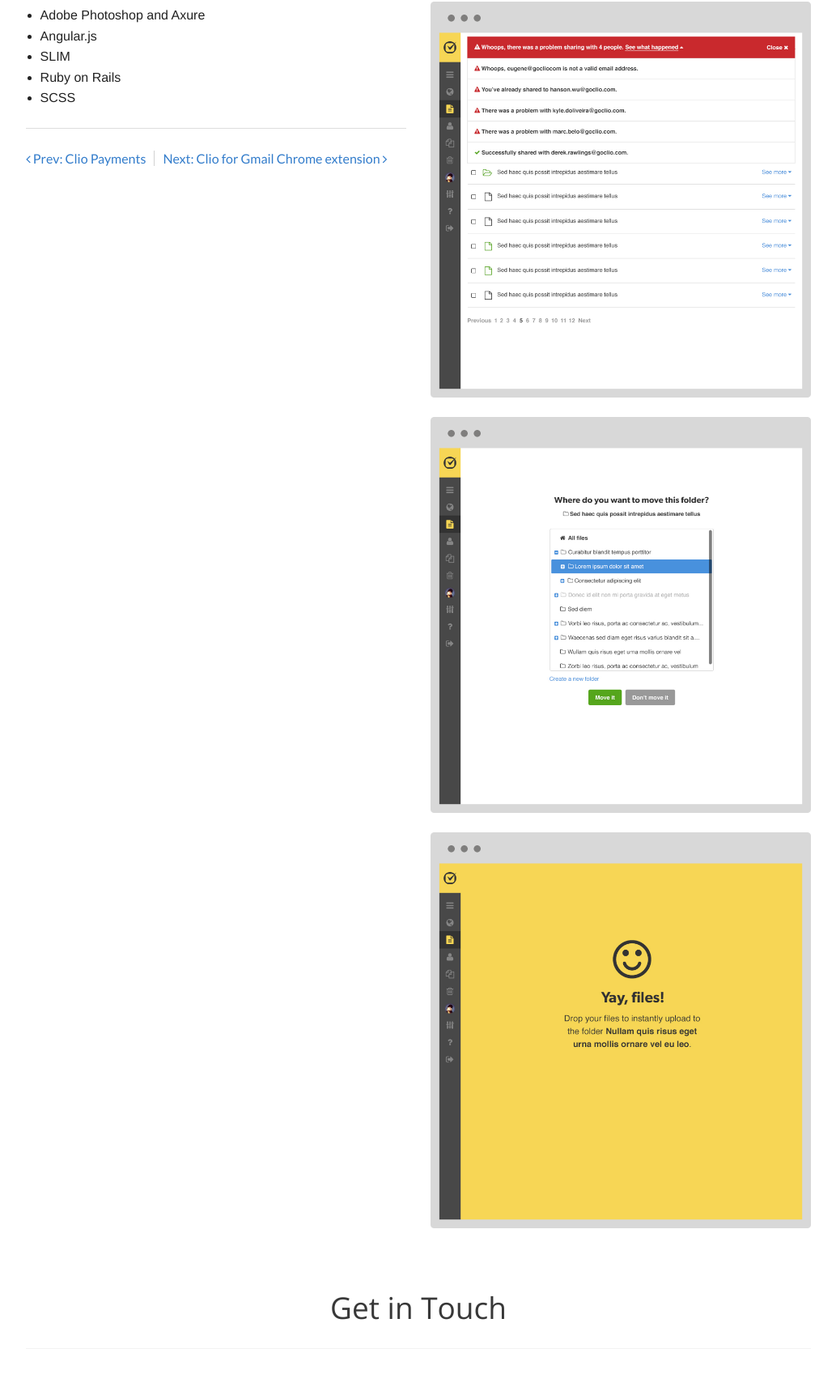
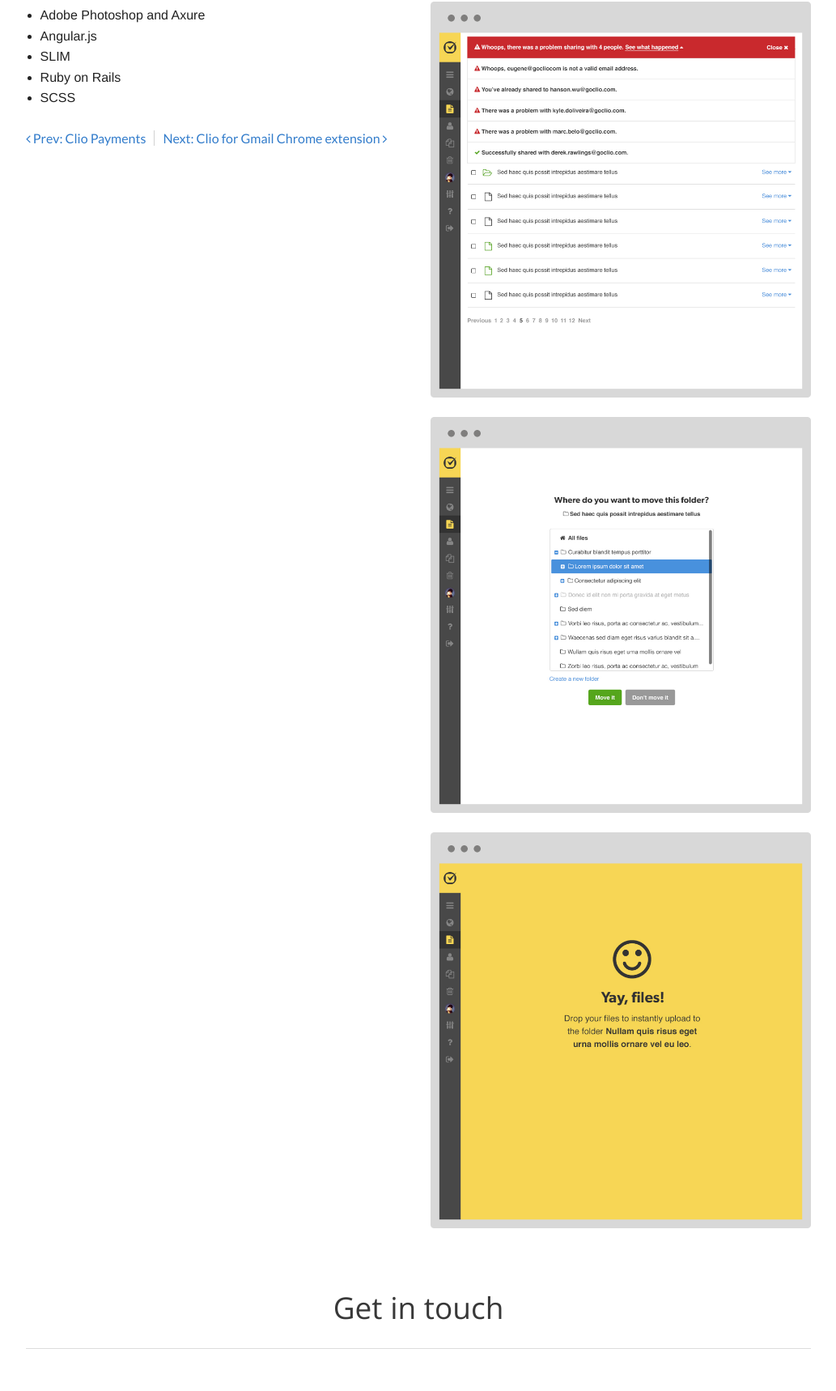
Before and after one commit to eugeneor/eugeneor.github.io, a plain HTML site: page projects/iris.html in a window 1280 px wide. Shown: the part 1364-3082 px from the top of the page at 81% size, without its empty margins (123-1156 px from the left). Drawn offline with nearby package versions, Linux system fonts and the light colour scheme; files whose address does not match are found by name.

Commit message:
Removes hr from pages, adjusts css to accommodate for spacing

```diff
--- a/css/master.css
+++ b/css/master.css
@@ -13,16 +13,11 @@ h1, h2, h3, h4, h5, h6, p {
 p {
   font-family: 'Lato', 'Helvetica Neue', "Helvetica", sans-serif;
 }
-
 a {
   color: #327CCB;
 }
 a:hover {
   color: #2567AD;
-}
-
-hr {
-  margin: 24px 0;
 }
 
 header {
@@ -83,7 +78,7 @@ header h5 {
   text-align: center;
   margin-bottom: 48px;
   padding-bottom: 24px;
-  border-bottom: 1px solid #f3f3f3;
+  border-bottom: 1px solid #ddd;
 }
 
 .project {
@@ -112,6 +107,9 @@ footer a {
 .projects {
   margin: 48px 0;
 }
+.projects .project-nav {
+  margin-top: 24px
+}
 .projects .project-nav a:nth-child(2) {
   margin-left: 10px;
   padding-left: 10px;
@@ -133,7 +131,6 @@ footer a {
 .project-page .projects p {
   margin-bottom: 24px;
 }
-
 .project-page.discuss header {
   background: #2E4051 url("../img/discuss-splash.jpg");
   background-size: cover;
--- a/projects/iris.html
+++ b/projects/iris.html
@@ -39,7 +39,6 @@
             <li>Ruby on Rails</li>
             <li>SCSS</li>
           </ul>
-          <hr>
           <p class="project-nav"><a href="clio_payments.html"><i class="fa fa-angle-left"></i> Prev: Clio Payments</a><a href="gmail_extension.html">Next: Clio for Gmail Chrome extension <i class="fa fa-angle-right"></i></a></p>
         </div>
         <div class="large-6 columns">
@@ -55,7 +54,7 @@
     <footer>
       <div class="row">
         <div class="large-12 columns">
-          <h2 class="has-line"><span>Get in Touch</span></h2>
+          <h2 class="has-line"><span>Get in touch</span></h2>
           <a href="https://dribbble.com/eugeneor" target="_blank"><i class="fa fa-dribbble"></i></a>
           <a href="https://github.com/eugeneor" target="_blank"><i class="fa fa-github"></i></a>
           <a href="https://ca.linkedin.com/in/eugeneor" target="_blank"><i class="fa fa-linkedin"></i></a>
```
Also changed, not shown: projects/android_ui_kit.html (+1 -1 lines), projects/clio_payments.html (+1 -2 lines), projects/discuss.html (+1 -1 lines), projects/gmail_extension.html (+1 -2 lines), projects/onboarding.html (+1 -2 lines).
